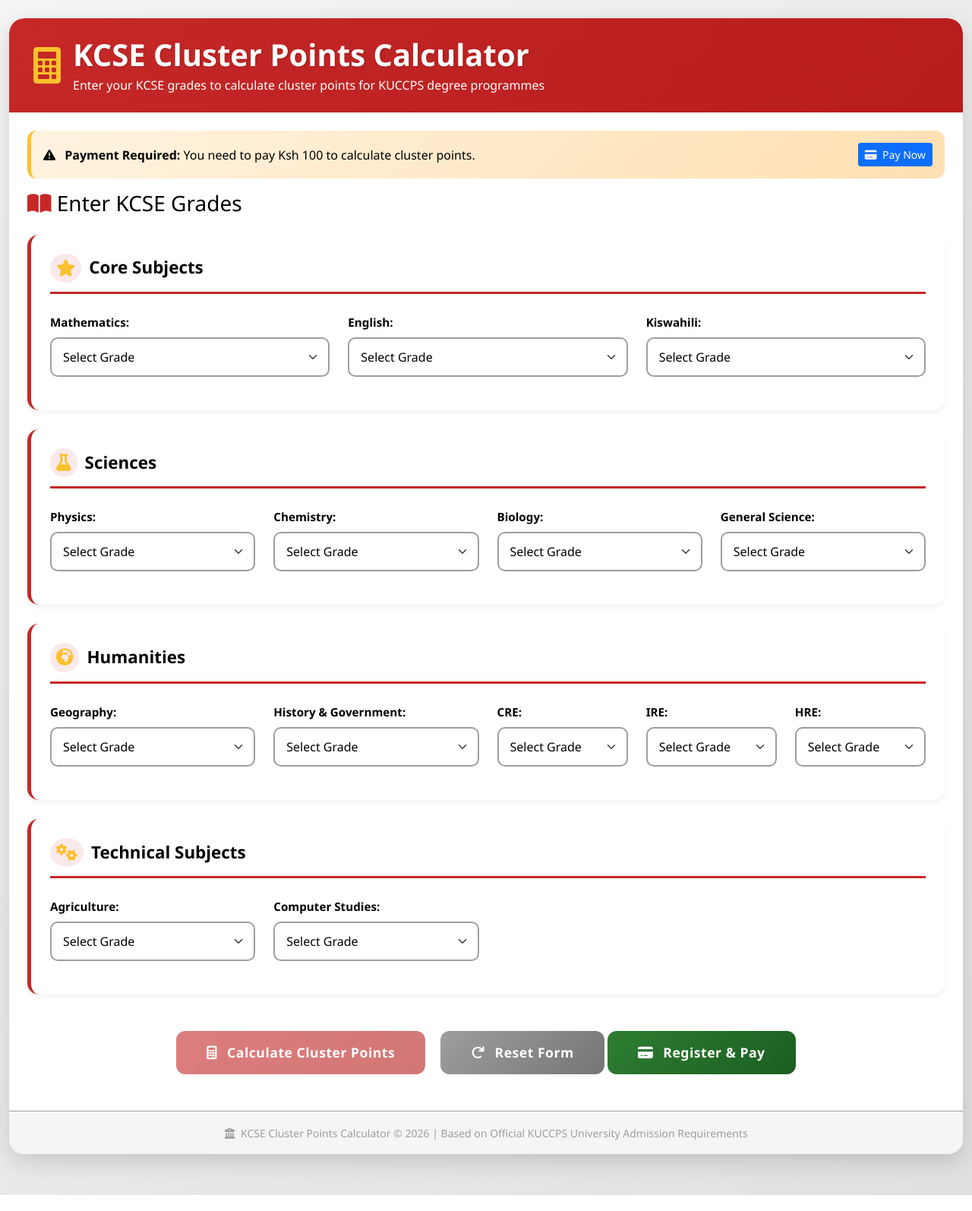
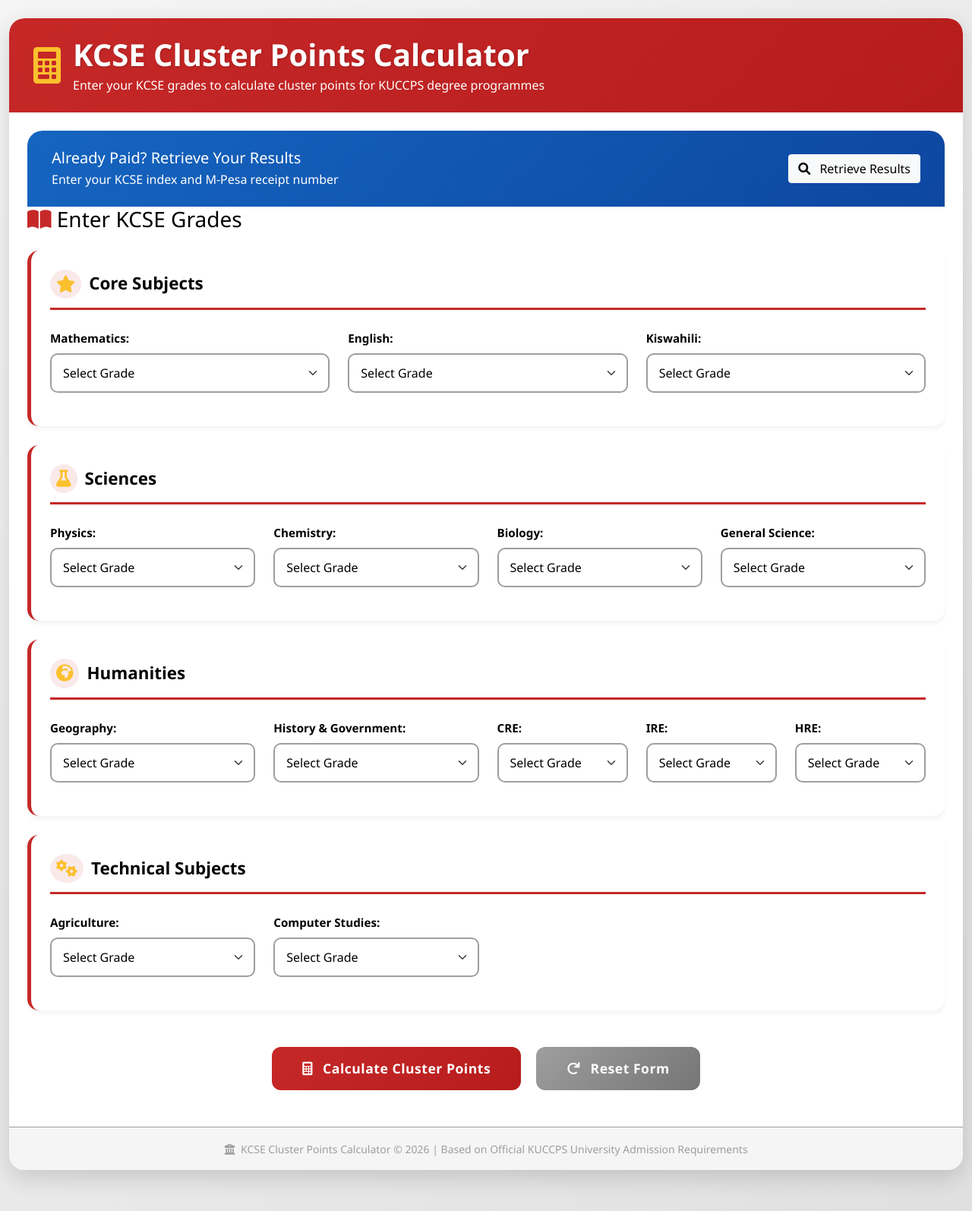
Before and after one commit to Hean-Macharia/cluster-points, a Flask app: page / in a window 1280 px wide. Shown: the whole page at 76% size. Before the commit the page ends 1573 px from the top, so only its background shows below. Run offline with Flask 3, Linux system fonts and the light colour scheme; some libraries are stand-ins or nearby versions.

Commit message:
solved  already made payment

```diff
--- a/app.py
+++ b/app.py
@@ -2037,6 +2037,88 @@ def test_formula():
         'deviation_applied': -3
     })
 
+@app.route('/retrieve_results', methods=['POST'])
+def retrieve_results():
+    """Retrieve results using KCSE index and M-Pesa receipt"""
+    try:
+        data = request.json
+
+        kcse_index = data.get('kcse_index', '').strip()
+        mpesa_receipt = data.get('mpesa_receipt', '').strip().upper()
+
+        print(f"🔍 Retrieving results for: {kcse_index}, Receipt: {mpesa_receipt}")
+
+        # Validate KCSE index
+        is_valid_index, index_msg = validate_kcse_index(kcse_index)
+        if not is_valid_index:
+            return jsonify({'success': False, 'error': index_msg}), 400
+
+        # Find payment with this receipt and KCSE index
+        payment_record = payments_collection.find_one({
+            'mpesa_receipt': mpesa_receipt,
+            'kcse_index': kcse_index,
+            'status': 'completed'
+        })
+
+        if not payment_record:
+            return jsonify({
+                'success': False,
+                'error': 'No results found. Please check your KCSE index and M-Pesa receipt number.'
+            }), 404
+
+        user_id = payment_record.get('user_id')
+
+        # Find user
+        user = users_collection.find_one({'user_id': user_id})
+        if not user:
+            return jsonify({'success': False, 'error': 'User not found'}), 404
+
+        # Find latest results for this user
+        latest_result = results_collection.find_one(
+            {'user_id': user_id},
+            sort=[('calculated_at', -1)]
+        )
+
+        if not latest_result:
+            return jsonify({
+                'success': False,
+                'error': 'No calculation found for this payment. Please calculate first.'
+            }), 404
+
+        # Store user in session
+        session['user_id'] = user_id
+        session['kcse_index'] = kcse_index
+        session['email'] = user.get('email', '')
+
+        return jsonify({
+            'success': True,
+            'message': 'Results retrieved successfully',
+            'kcse_index': kcse_index,
+            'user_id': user_id,
+            'grades': latest_result.get('grades', {}),
+            'results': latest_result.get('results', {}),
+            'aggregate_points': latest_result.get('aggregate_points', 0),
+            'top_7_subjects': latest_result.get('top_7_subjects', []),
+            'calculated_at': latest_result.get('calculated_at').isoformat() if latest_result.get('calculated_at') else None
+        })
+
+    except Exception as e:
+        print(f"❌ Retrieve results error: {str(e)}")
+        return jsonify({'success': False, 'error': str(e)}), 500
+
+@app.route('/check_auto_calculate')
+def check_auto_calculate():
+    """Check if user should auto-calculate after payment"""
+    if 'user_id' in session and session.get('auto_calculate'):
+        session.pop('auto_calculate', None)
+        return jsonify({
+            'success': True,
+            'auto_calculate': True,
+            'user_id': session.get('user_id'),
+            'kcse_index': session.get('kcse_index')
+        })
+    return jsonify({'success': False, 'auto_calculate': False})
+
 @app.route('/health')
 def health():
     is_local = request.host_url and ('localhost' in request.host_url or '127.0.0.1' in request.host_url)
--- a/templates/index.html
+++ b/templates/index.html
@@ -652,17 +652,58 @@
             </div>
 
             <div class="card-body p-4">
-                <!-- User Info Bar -->
-                <div id="userInfoBar" class="user-info-bar" style="display: none;">
+                <div class="card-header text-white" style="background: linear-gradient(135deg, var(--kuccps-blue) 0%, #0D47A1 100%);">
+    <div class="d-flex justify-content-between align-items-center">
         <div>
-                        <i class="fas fa-user-circle me-2"></i>
-                        <span id="userKcseIndex"></span> |
-                        <span id="userEmail"></span>
-                    </div>
-                    <div>
-                        <button class="btn btn-sm btn-light" onclick="logout()">
-                            <i class="fas fa-sign-out-alt me-1"></i> Logout
+            <h5 class="mb-1">Already Paid? Retrieve Your Results</h5>
+            <p class="mb-0">Enter your KCSE index and M-Pesa receipt number</p>
+        </div>
+        <button class="btn btn-light" onclick="showRetrieveModal()">
+            <i class="fas fa-search me-2"></i> Retrieve Results
         </button>
+    </div>
+</div>
+
+<!-- Retrieve Results Modal -->
+<div class="modal fade" id="retrieveModal" tabindex="-1">
+    <div class="modal-dialog modal-md">
+        <div class="modal-content">
+            <div class="modal-header">
+                <h5 class="modal-title">Retrieve Your Results</h5>
+                <button type="button" class="btn-close btn-close-white" data-bs-dismiss="modal"></button>
+            </div>
+            <div class="modal-body">
+                <form id="retrieveForm">
+                    <div class="mb-3">
+                        <label for="retrieve_kcse_index" class="form-label">KCSE Index Number</label>
+                        <input type="text" class="form-control" id="retrieve_kcse_index"
+                               placeholder="12345678912/2024" required>
+                        <div class="form-text">Format: 11 digits followed by /year</div>
+                    </div>
+
+                    <div class="mb-3">
+                        <label for="mpesa_receipt" class="form-label">M-Pesa Receipt Number</label>
+                        <input type="text" class="form-control" id="mpesa_receipt"
+                               placeholder="ABC123XYZ45" required>
+                        <div class="form-text">10-digit code from your M-Pesa confirmation message</div>
+                    </div>
+
+                    <div class="d-grid gap-2">
+                        <button type="submit" class="btn btn-primary" id="retrieveBtn">
+                            <i class="fas fa-search me-2"></i> Retrieve Results
+                        </button>
+                        <button type="button" class="btn btn-outline-secondary" data-bs-dismiss="modal">
+                            Cancel
+                        </button>
+                    </div>
+                </form>
+
+                <div class="alert alert-info mt-3">
+                    <i class="fas fa-info-circle me-2"></i>
+                    Enter the KCSE index number and M-Pesa receipt number you used during payment.
+                </div>
+            </div>
+        </div>
     </div>
 </div>
 
@@ -996,14 +1037,11 @@
 
                     <!-- Action Buttons -->
                    <div class="text-center mt-5 mb-4">
-                        <button type="submit" class="btn btn-calculate me-3" id="calculateBtn" disabled>
+    <button type="submit" class="btn btn-calculate me-3" id="calculateBtn">
         <i class="fas fa-calculator me-2"></i> Calculate Cluster Points
     </button>
     <button type="button" class="btn btn-reset" onclick="resetForm()">
         <i class="fas fa-redo me-2"></i> Reset Form
-                        </button>
-                        <button type="button" class="btn btn-register" onclick="showRegistrationModal()" id="registerButton">
-                            <i class="fas fa-credit-card me-2"></i> Register & Pay
     </button>
 </div>
                 </form>
@@ -1085,7 +1123,8 @@
 
     // Initialize when page loads
     document.addEventListener('DOMContentLoaded', function() {
-            checkUserStatus();
+        // Remove user status check since we don't need login anymore
+        updateUI();
     });
 
     // Show loading spinner
@@ -1098,7 +1137,7 @@
     function resetForm() {
         document.getElementById('gradesForm').reset();
         document.getElementById('resultsSection').style.display = 'none';
-            document.getElementById('calculateBtn').disabled = userData ? false : true;
+        document.getElementById('calculateBtn').disabled = false; // Always enabled
     }
 
     // Show registration modal
@@ -1107,72 +1146,17 @@
         modal.show();
     }
 
-        // Logout user
-        async function logout() {
-            try {
-                const response = await fetch('/logout', {
-                    method: 'GET',
-                    credentials: 'same-origin'
-                });
-
-                const data = await response.json();
-                if (data.success) {
-                    userData = null;
-                    updateUI();
-                    alert('Logged out successfully');
-                }
-            } catch (error) {
-                console.error('Logout error:', error);
-            }
-        }
-
-        // Check user status
-        async function checkUserStatus() {
-            try {
-                const response = await fetch('/my_results', {
-                    credentials: 'same-origin'
-                });
-
-                if (response.ok) {
-                    const data = await response.json();
-                    if (data.success) {
-                        userData = {
-                            kcse_index: data.kcse_index,
-                            email: data.email,
-                            payment_status: 'completed'
-                        };
-                    }
-                }
-            } catch (error) {
-                // User not logged in
-                console.log('User not logged in');
-            } finally {
-                updateUI();
-            }
+    // Show retrieve modal
+    function showRetrieveModal() {
+        const modal = new bootstrap.Modal(document.getElementById('retrieveModal'));
+        modal.show();
     }
 
     // Update UI based on user status
     function updateUI() {
-            const userInfoBar = document.getElementById('userInfoBar');
-            const paymentRequiredAlert = document.getElementById('paymentRequiredAlert');
         const calculateBtn = document.getElementById('calculateBtn');
-            const registerButton = document.getElementById('registerButton');
-
-            if (userData && userData.payment_status === 'completed') {
-                // User is logged in and paid
-                userInfoBar.style.display = 'flex';
-                document.getElementById('userKcseIndex').textContent = userData.kcse_index;
-                document.getElementById('userEmail').textContent = userData.email;
-                paymentRequiredAlert.style.display = 'none';
+        // Always enable calculate button since we removed login requirement
         calculateBtn.disabled = false;
-                registerButton.style.display = 'none';
-            } else {
-                // User not logged in or not paid
-                userInfoBar.style.display = 'none';
-                paymentRequiredAlert.style.display = 'block';
-                calculateBtn.disabled = true;
-                registerButton.style.display = 'inline-block';
-            }
     }
 
     // Format cluster points with color coding
@@ -1463,22 +1447,39 @@
                 if (data.success) {
                     if (data.status === 'completed') {
                         clearInterval(paymentCheckInterval);
+
+                        // Update payment modal to redirect to grade entry
                         paymentStatusText.textContent = 'Payment Successful!';
                         paymentInstructions.style.display = 'none';
                         paymentSuccess.style.display = 'block';
 
-                            // Update user status
-                            userData = {
-                                kcse_index: document.getElementById('kcse_index').value,
-                                email: document.getElementById('email').value,
-                                payment_status: 'completed'
+                        // Update success button to go directly to grade entry
+                        const successBtn = paymentSuccess.querySelector('button');
+                        successBtn.innerHTML = '<i class="fas fa-calculator me-2"></i> Enter Grades Now';
+                        successBtn.onclick = function() {
+                            paymentModal.hide();
+
+                            // Scroll to the form
+                            document.getElementById('gradesForm').scrollIntoView({ behavior: 'smooth' });
+
+                            // Highlight the form area
+                            const formContainer = document.querySelector('.card-body');
+                            formContainer.style.boxShadow = '0 0 20px rgba(46, 125, 50, 0.5)';
+                            formContainer.style.transition = 'box-shadow 0.5s';
+
+                            // Focus on first input field
+                            setTimeout(() => {
+                                document.getElementById('mathematics').focus();
+                            }, 500);
+
+                            // Show success message
+                            showSuccessMessage('Payment confirmed! Please enter your KCSE grades to calculate cluster points.');
+
+                            // Remove highlight after 3 seconds
+                            setTimeout(() => {
+                                formContainer.style.boxShadow = '';
+                            }, 3000);
                         };
-
-                            // Update UI after 2 seconds
-                            setTimeout(() => {
-                                paymentModal.hide();
-                                updateUI();
-                            }, 2000);
 
                     } else if (data.status === 'failed') {
                         clearInterval(paymentCheckInterval);
@@ -1506,16 +1507,120 @@
         }, 300000); // 5 minutes
     }
 
+    // Show success message
+    function showSuccessMessage(message) {
+        // Remove any existing success messages
+        const existingAlerts = document.querySelectorAll('.alert-success');
+        existingAlerts.forEach(alert => alert.remove());
+
+        // Create new success alert
+        const successAlert = document.createElement('div');
+        successAlert.className = 'alert alert-success alert-dismissible fade show';
+        successAlert.innerHTML = `
+            <i class="fas fa-check-circle me-2"></i>
+            <strong>${message}</strong>
+            <button type="button" class="btn-close" data-bs-dismiss="alert"></button>
+        `;
+
+        // Insert after the form title
+        const formTitle = document.querySelector('h3');
+        formTitle.parentNode.insertBefore(successAlert, formTitle.nextSibling);
+
+        // Auto-remove after 5 seconds
+        setTimeout(() => {
+            if (successAlert.parentNode) {
+                successAlert.remove();
+            }
+        }, 5000);
+    }
+
+    // Handle retrieve form submission
+    document.getElementById('retrieveForm').addEventListener('submit', async function(e) {
+        e.preventDefault();
+
+        const retrieveBtn = document.getElementById('retrieveBtn');
+        const originalText = retrieveBtn.innerHTML;
+        retrieveBtn.innerHTML = '<i class="fas fa-spinner fa-spin me-2"></i> Retrieving...';
+        retrieveBtn.disabled = true;
+
+        try {
+            const response = await fetch('/retrieve_results', {
+                method: 'POST',
+                headers: {
+                    'Content-Type': 'application/json',
+                },
+                body: JSON.stringify({
+                    kcse_index: document.getElementById('retrieve_kcse_index').value,
+                    mpesa_receipt: document.getElementById('mpesa_receipt').value
+                })
+            });
+
+            const data = await response.json();
+
+            if (data.success) {
+                // Close retrieve modal
+                const retrieveModal = bootstrap.Modal.getInstance(document.getElementById('retrieveModal'));
+                retrieveModal.hide();
+
+                // Populate the form with retrieved grades
+                if (data.grades) {
+                    populateFormWithGrades(data.grades);
+
+                    // Calculate and display results immediately
+                    setTimeout(() => {
+                        calculateAndDisplayRetrievedResults(data);
+                    }, 500);
+                }
+            } else {
+                alert('Error: ' + data.error);
+            }
+        } catch (error) {
+            alert('Network error: ' + error.message);
+        } finally {
+            retrieveBtn.innerHTML = originalText;
+            retrieveBtn.disabled = false;
+        }
+    });
+
+    // Populate form with retrieved grades
+    function populateFormWithGrades(grades) {
+        for (const [subject, grade] of Object.entries(grades)) {
+            const selectElement = document.getElementById(subject);
+            if (selectElement && grade) {
+                selectElement.value = grade;
+            }
+        }
+    }
+
+    // Calculate and display retrieved results
+    function calculateAndDisplayRetrievedResults(data) {
+        // Show loading
+        showLoading(true);
+
+        // Use the already calculated results from the server
+        if (data.results) {
+            // Create a display-ready data structure
+            const displayData = {
+                results: data.results,
+                aggregate_points: data.aggregate_points,
+                top_7_subjects: data.top_7_subjects,
+                details: {} // We don't have detailed subject breakdown from retrieve
+            };
+
+            // Display results
+            displayResults(displayData);
+
+            // Show success message
+            showSuccessMessage(`Results retrieved for ${data.kcse_index}`);
+        }
+
+        // Hide loading
+        showLoading(false);
+    }
+
     // Handle grades form submission
     document.getElementById('gradesForm').addEventListener('submit', async function(e) {
         e.preventDefault();
-
-            // Check if user is logged in and paid
-            if (!userData || userData.payment_status !== 'completed') {
-                alert('Please register and complete payment first.');
-                showRegistrationModal();
-                return;
-            }
 
         // Collect form data
         const formData = new FormData(this);
```
Lines whose indentation alone changed are shown as unchanged.
